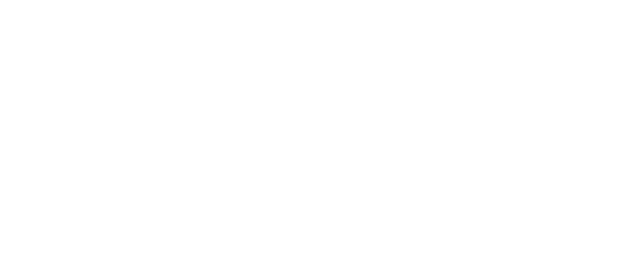
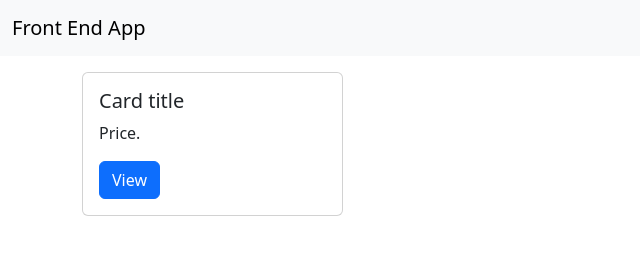
Before and after one commit to DewmithMihisara/spring-boot-self-lerning, a plain HTML site: page frontEnd/index.html in a window 1280 px wide. Shown: the whole page, without its empty margins (0-640 px from the left). Drawn offline with nearby package versions, Linux system fonts and the light colour scheme.

Commit message:
temp card add

```diff
--- a/frontEnd/index.html
+++ b/frontEnd/index.html
@@ -1,16 +1,42 @@
 <!DOCTYPE html>
 <html lang="en">
+
 <head>
     <meta charset="UTF-8">
     <title>My Web Page</title>
     <meta name="viewport" content="width=device-width initial-scale=1.0 user-scalable=no">
     <link href="https://cdn.jsdelivr.net/npm/bootstrap@5.3.2/dist/css/bootstrap.min.css" rel="stylesheet"
-    integrity="sha384-T3c6CoIi6uLrA9TneNEoa7RxnatzjcDSCmG1MXxSR1GAsXEV/Dwwykc2MPK8M2HN" crossorigin="anonymous">
+        integrity="sha384-T3c6CoIi6uLrA9TneNEoa7RxnatzjcDSCmG1MXxSR1GAsXEV/Dwwykc2MPK8M2HN" crossorigin="anonymous">
 </head>
+
 <body>
+    <header >
+        <nav class="navbar bg-body-tertiary mb-3">
+            <div class="container-fluid">
+              <a class="navbar-brand" href="#">Front End App</a>
+            </div>
+          </nav>
+    </header>
+    <main>
+        <div class="container">
+            <div class="row">
+                <div class="col-lg-3 col-sm-6 col-12">
+                    <div class="card">
+                        <div class="card-body">
+                            <h5 class="card-title">Card title</h5>
+                            <p class="card-text">Price.</p>
+                            <a href="#" class="btn btn-primary">View</a>
+                        </div>
+                </div>
+            </div>
 
 
+        </div>
+    </main>
+
     <script src="https://cdn.jsdelivr.net/npm/bootstrap@5.3.2/dist/js/bootstrap.bundle.min.js"
-    integrity="sha384-C6RzsynM9kWDrMNeT87bh95OGNyZPhcTNXj1NW7RuBCsyN/o0jlpcV8Qyq46cDfL" crossorigin="anonymous"></script>
+        integrity="sha384-C6RzsynM9kWDrMNeT87bh95OGNyZPhcTNXj1NW7RuBCsyN/o0jlpcV8Qyq46cDfL"
+        crossorigin="anonymous"></script>
 </body>
+
 </html>
```
